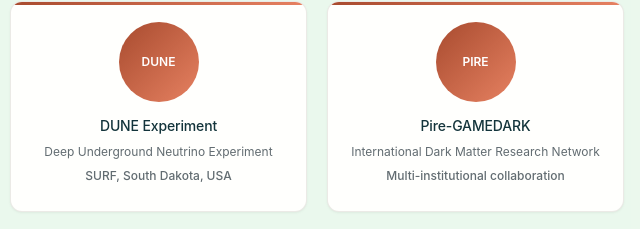
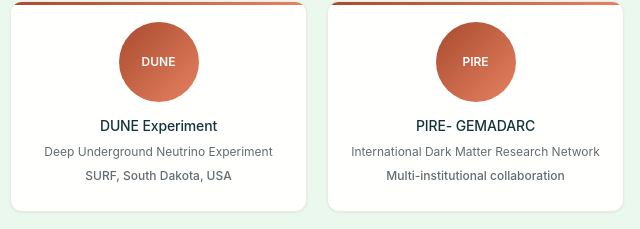
Before and after one commit to skmqft/CUSB-HEP-Lab, a plain HTML site: page index.html in a window 1280 px wide. Shown: the part 3625-3854 px from the top of the page, 640-1280 px from the left. Drawn offline with Linux system fonts and the light colour scheme; a web font is replaced by a local one.

Commit message:
Update index.html

```diff
--- a/index.html
+++ b/index.html
@@ -405,7 +405,7 @@
                     <div class="collaboration-logo">
                         <div class="logo-placeholder">PIRE</div>
                     </div>
-                    <h4>Pire-GAMEDARK</h4>
+                    <h4>PIRE- GEMADARC</h4>
                     <p>International Dark Matter Research Network</p>
                     <p class="collaboration-location">Multi-institutional collaboration</p>
                 </div>
```
